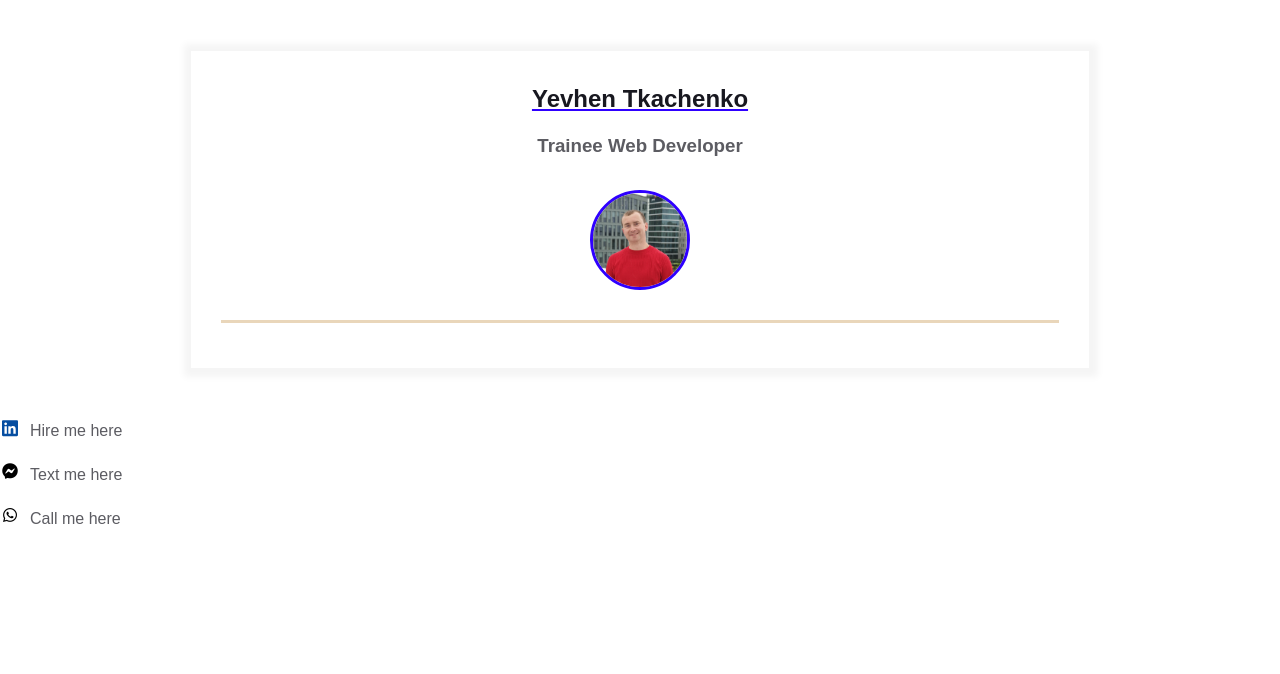
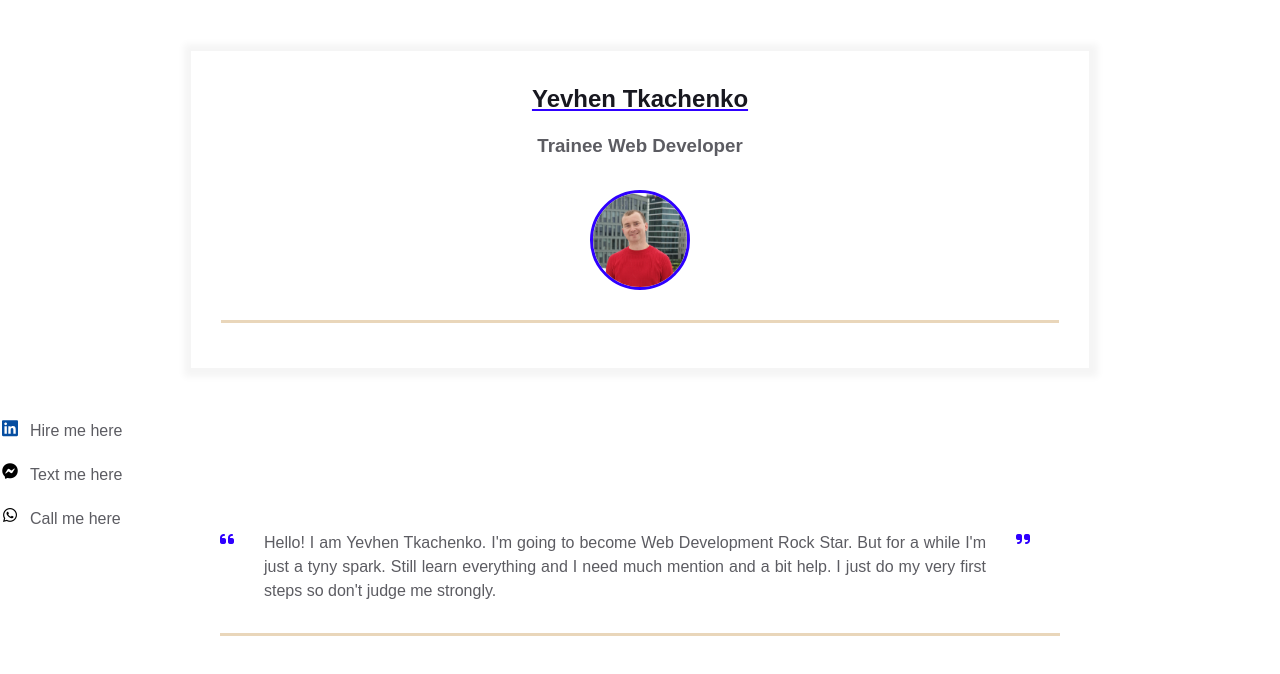
Before and after one commit to t-jay-777/homepage, a plain HTML site: page index.html in a window 1280 px wide. Drawn offline with Linux system fonts and the light colour scheme.

Commit message:
index.html: add intro

```diff
--- a/index.html
+++ b/index.html
@@ -62,6 +62,31 @@
             </a>
         </section>
 
+        <section class="intro">
+            <div class="container">
+                <div class="resume__block">
+                    <div class="intro">
+                        <div class="intro__icon-wrapper">
+                            <!-- <svg class="intro__icon" xmlns="http://www.w3.org/2000/svg" viewBox="0 0 512 512">
+                                <path
+                                    d="M464 256h-80v-64c0-35.3 28.7-64 64-64h8c13.3 0 24-10.7 24-24V56c0-13.3-10.7-24-24-24h-8c-88.4 0-160 71.6-160 160v240c0 26.5 21.5 48 48 48h128c26.5 0 48-21.5 48-48V304c0-26.5-21.5-48-48-48zm-288 0H96v-64c0-35.3 28.7-64 64-64h8c13.3 0 24-10.7 24-24V56c0-13.3-10.7-24-24-24h-8C71.6 32 0 103.6 0 192v240c0 26.5 21.5 48 48 48h128c26.5 0 48-21.5 48-48V304c0-26.5-21.5-48-48-48z">
+                                </path>
+                            </svg> -->
+                            <i class="fas fa-quote-left intro__icon"></i>
+                        </div>
+                        <p class="intro_text"> Hello!
+                            I am Yevhen Tkachenko. I'm going to become Web Development Rock Star. But for a while I'm just a tyny spark.
+                            Still learn everything and I need much mention and a bit help.
+                            I just do my very first steps so don't judge me strongly.
+                        </p>
+                        <div class="intro__icon-wrapper_2">
+                            <i class="fas fa-quote-right intro__icon"></i>
+                        </div>
+                    </div>
+                </div>
+            </div>
+        </section>
+
 
     </main>
 </body>
--- a/style.css
+++ b/style.css
@@ -147,6 +147,16 @@ body {
     width          : 30px;
     display        : flex;
     justify-content: center;
+    color: var(--text-decoration-color);
+}
+
+.intro__icon-wrapper_2 {
+    margin-right   : 30px;
+    margin-left    : 30px;
+    width          : 30px;
+    display        : flex;
+    justify-content: center;
+    color: var(--text-decoration-color);
 }
 
 .intro__icon {
```
